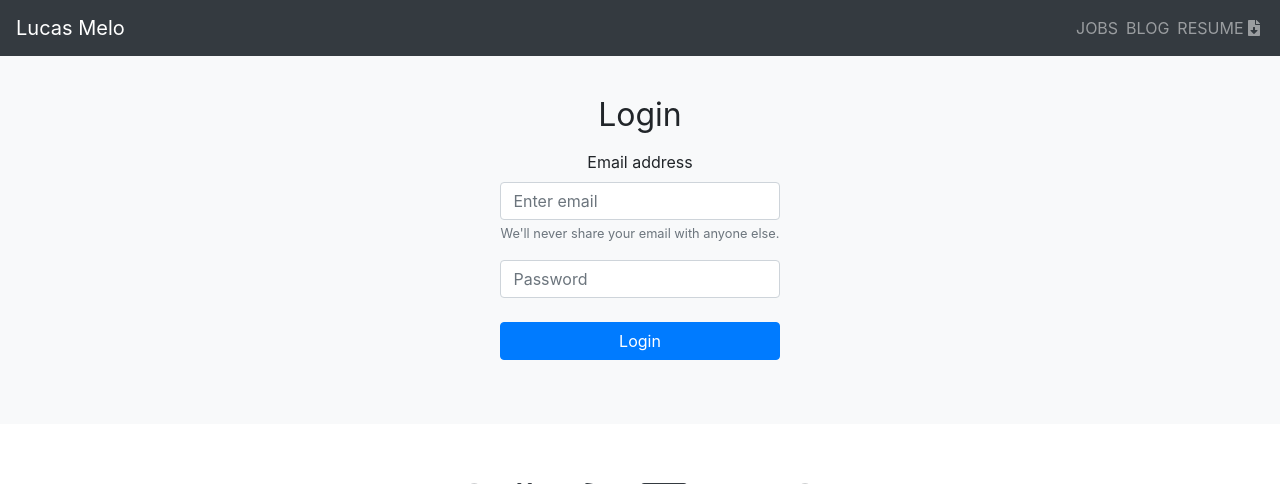
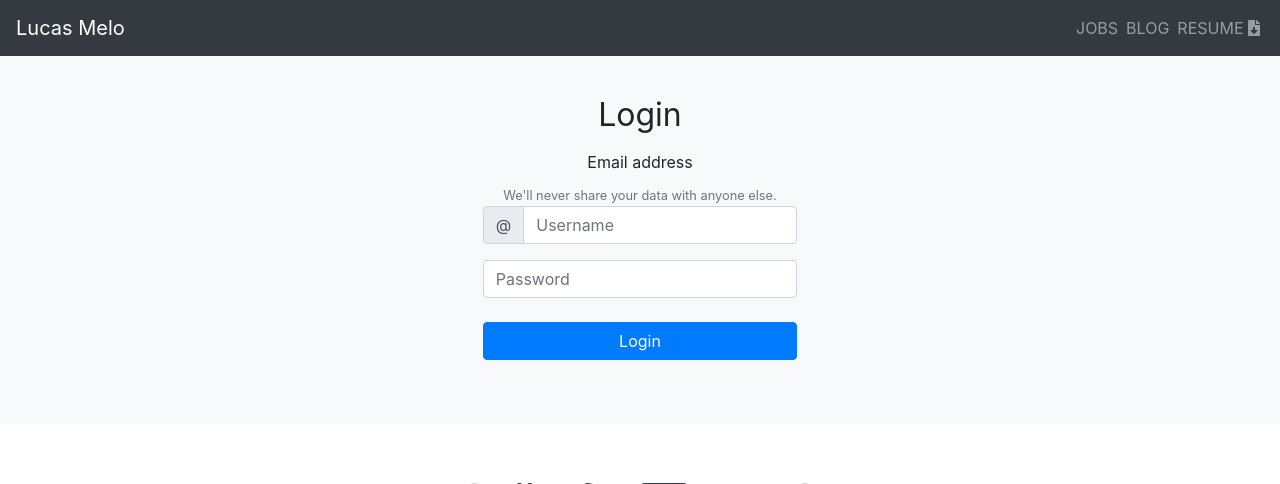
Before and after one commit to LucasReinaldo/portfolio, a Django app: page /accounts/login in a window 1280 px wide. Shown: the top 484 px of the page. Run offline with Django 3.2, Linux system fonts and the light colour scheme; some libraries are stand-ins or nearby versions.

Commit message:
message success after login, signin and update

```diff
--- a/accounts/templates/accounts/login.html
+++ b/accounts/templates/accounts/login.html
@@ -17,8 +17,13 @@
                             <h1 class="h2 mb-3 font-weight-normal">Login</h1>
                             <div class="form-group">
                                 <label for="exampleInputEmail1">Email address</label>
-                                <input name="email" type="email" class="form-control" id="exampleInputEmail1" aria-describedby="emailHelp" placeholder="Enter email" required>
-                                <small id="emailHelp" class="form-text text-muted">We'll never share your email with anyone else.</small>
+                                <small id="emailHelp" class="form-text text-muted">We'll never share your data with anyone else.</small>
+                                <div class="input-group flex-nowrap">
+                                    <div class="input-group-prepend">
+                                      <span class="input-group-text" id="addon-wrapping">@</span>
+                                    </div>
+                                    <input name="username" type="text" class="form-control" placeholder="Username" aria-label="Username" aria-describedby="addon-wrapping" required>
+                                  </div>
                             </div>
                             <label for="inputPassword" class="sr-only">Password</label>
                             <input name="password" type="password" id="inputPassword" class="form-control" placeholder="Password" required><br>
--- a/accounts/views.py
+++ b/accounts/views.py
@@ -1,20 +1,20 @@
 from django.shortcuts import render, redirect
 from django.contrib.auth.models import User
-from django.contrib import auth
+from django.contrib import auth, messages
 
-# Create your views here.
 
 
 def signin(request):
     if request.method == 'POST':
-        # User has info and wants an account now!
+        # User has info and wants an account!
         if request.POST['password'] == request.POST['password1']:
             try:
-                user = User.objects.get(username=request.POST['email'])
-                return render(request, 'accounts/signin.html', {'error': 'Email has already been in use.'})
+                user = User.objects.get(username=request.POST['username'], email=request.POST['email'])
+                return render(request, 'accounts/signin.html', {'error': 'Email or Username has already been taken.'})
             except User.DoesNotExist:
-                user = User.objects.create_user(request.POST['email'], password=request.POST['password'])
+                user = User.objects.create_user(request.POST['username'], request.POST['email'], password=request.POST['password'])
                 auth.login(request, user)
+                messages.success(request, f'Your account has been created! You are now logged in.')
                 return redirect('home')
         else:
             return render(request, 'accounts/signin.html', {'error': 'Passwords must match.'})
@@ -25,12 +25,13 @@ def signin(request):
 
 def login(request):
     if request.method == 'POST':
-        user = auth.authenticate(username=request.POST['email'], password=request.POST['password'])
+        user = auth.authenticate(username=request.POST['username'], password=request.POST['password'])
         if user is not None:
             auth.login(request, user)
+            messages.success(request, f'Welcome back!')
             return redirect('home')
         else:
-            return render(request, 'accounts/login.html', {'error': 'Email or password is incorrect.'})
+            return render(request, 'accounts/login.html', {'error': 'Username or password is incorrect.'})
     else:
         return render(request, 'accounts/login.html')
 
--- a/blog/models.py
+++ b/blog/models.py
@@ -25,5 +25,5 @@ class Blog(models.Model):
         return self.body[:200] + '[...]'
 
 
-    def get_absolute_url(self):
+    def get_absolute_url(self, *args):
         return reverse('detail', args=[str(self.id)])
--- a/blog/templates/blog/blog_form.html
+++ b/blog/templates/blog/blog_form.html
@@ -15,7 +15,10 @@
                 <div class="form-group">
                     {{ form.body | as_crispy_field }}
                 </div>
-                <button class="btn btn-md btn-primary btn-block" type="submit" value="post it">Post It</button>
+                <div class="text-right">
+                    <button class="btn btn-sm btn-primary" type="submit" value="post it">Post It</button>
+                    <a href="{% url 'blog' %}" class="btn btn-danger btn-sm" role="button" >Cancel</a>
+                </div>
                 <br>
             </form>
         </div>
--- a/blog/views.py
+++ b/blog/views.py
@@ -4,6 +4,7 @@ from django.db.models import Q
 from django.contrib.auth.decorators import login_required
 from django.contrib.auth.models import User
 from django.core.paginator import Paginator
+from django.contrib import messages
 from django.utils import timezone
 from .models import Blog
 from .forms import PostForm
@@ -46,6 +47,7 @@ def update(request, blog_id):
         update_post = form.save(commit=False)
         update_post.pub_date = timezone.now()
         update_post.save()
+        messages.success(request, f'Your post has been updated!')
         return HttpResponseRedirect(post.get_absolute_url())
     return render(request, 'blog/blog_form.html', {'form': form})
 
--- a/portfolio/templates/base.html
+++ b/portfolio/templates/base.html
@@ -86,7 +86,7 @@
 <script src="https://cdnjs.cloudflare.com/ajax/libs/popper.js/1.14.7/umd/popper.min.js" integrity="sha384-UO2eT0CpHqdSJQ6hJty5KVphtPhzWj9WO1clHTMGa3JDZwrnQq4sF86dIHNDz0W1" crossorigin="anonymous"></script>
 <script src="https://stackpath.bootstrapcdn.com/bootstrap/4.3.1/js/bootstrap.min.js" integrity="sha384-JjSmVgyd0p3pXB1rRibZUAYoIIy6OrQ6VrjIEaFf/nJGzIxFDsf4x0xIM+B07jRM" crossorigin="anonymous"></script>
 <script src="https://cdnjs.cloudflare.com/ajax/libs/highlight.js/9.15.8/highlight.min.js"></script>
-<script>hljs.initHighlightingOnLoad();</script>
+<script> hljs.initHighlightingOnLoad(); </script>
 <script src="https://unpkg.com/clipboard@2/dist/clipboard.min.js"></script>
 
 <script>
```
Also changed, not shown: accounts/templates/accounts/signin.html (+7 -1 lines), blog/templates/blog/blog_detail.html (+10 -1 lines), jobs/templates/jobs/home.html (+10 -3 lines).
